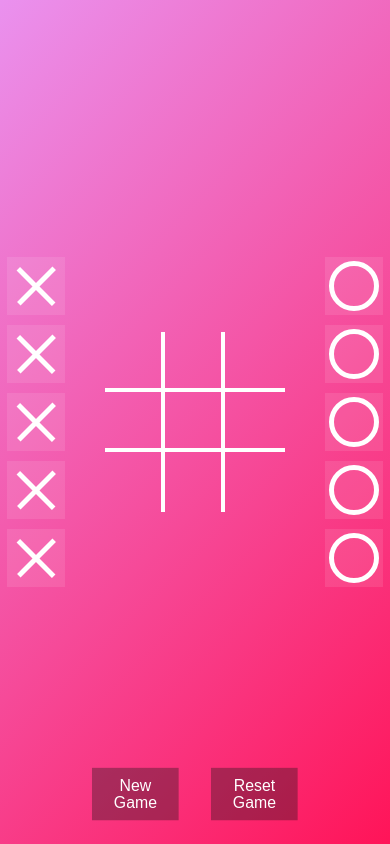
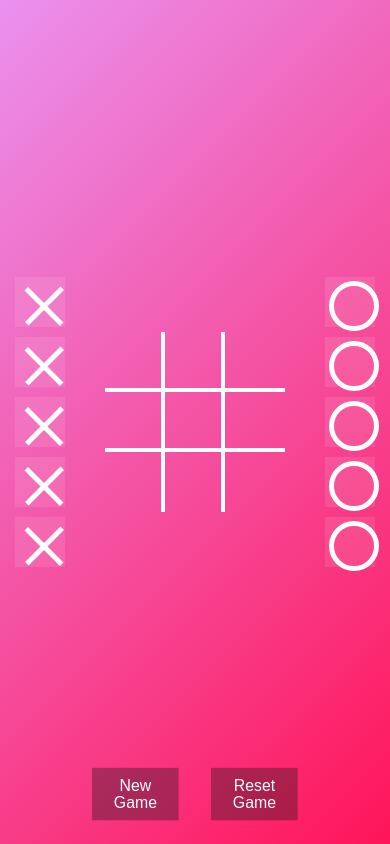
Before and after one commit to Muskan-7867/Dragable-tic-tac-game, a plain HTML site: page index.html in a window 390 px wide. Drawn offline with Linux system fonts and the light colour scheme.

```diff
--- a/style.css
+++ b/style.css
@@ -327,12 +327,17 @@
   }
 
   .drag {
-    height: 180px;
+    height: auto;
     width: 60px;
+    flex-direction: row; /* Change layout to row */
+    flex-wrap: wrap; /* Allow wrapping */
+    justify-content: space-around; /* Adjust spacing */
   }
 
   .drag .dragbox {
     padding: 4px;
+    width: 50px; /* Adjust width to fit in row layout */
+    height: 50px; /* Adjust height to fit in row layout */
   }
 
   #winner-text {
```
